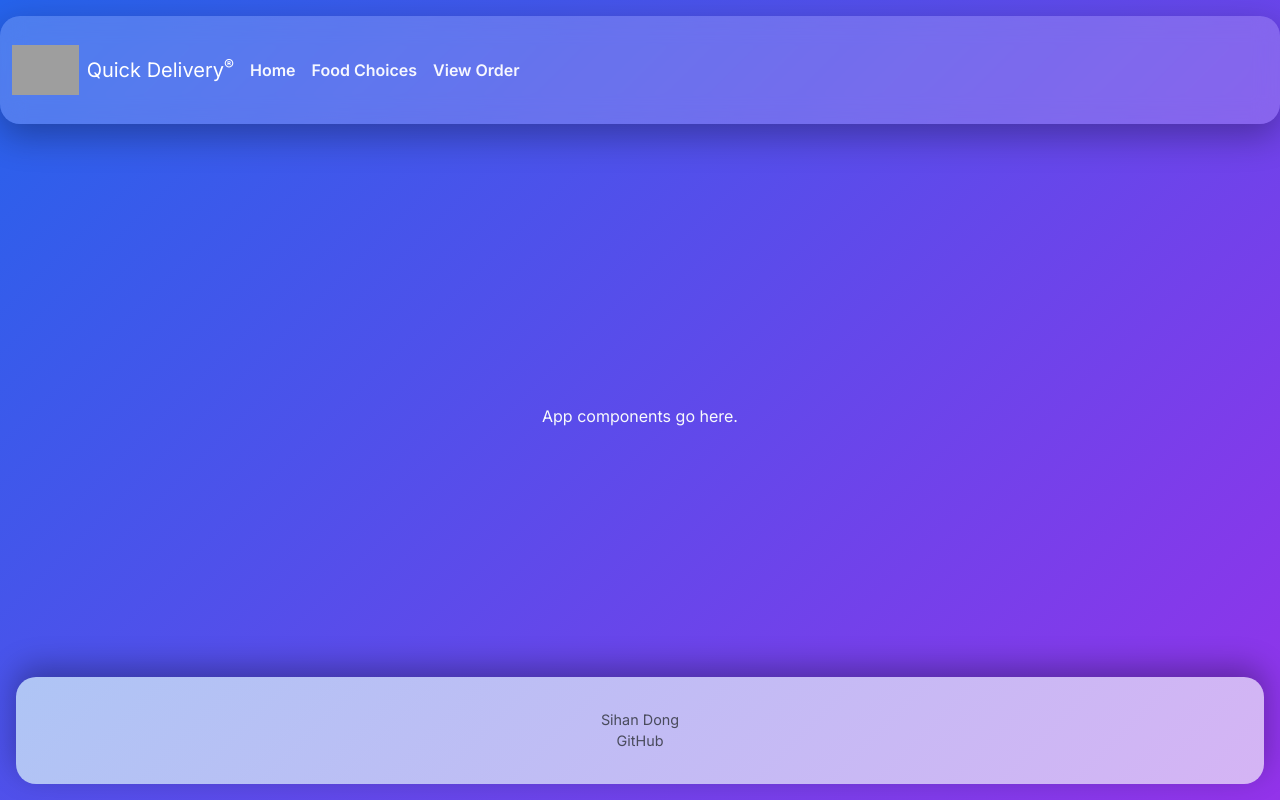
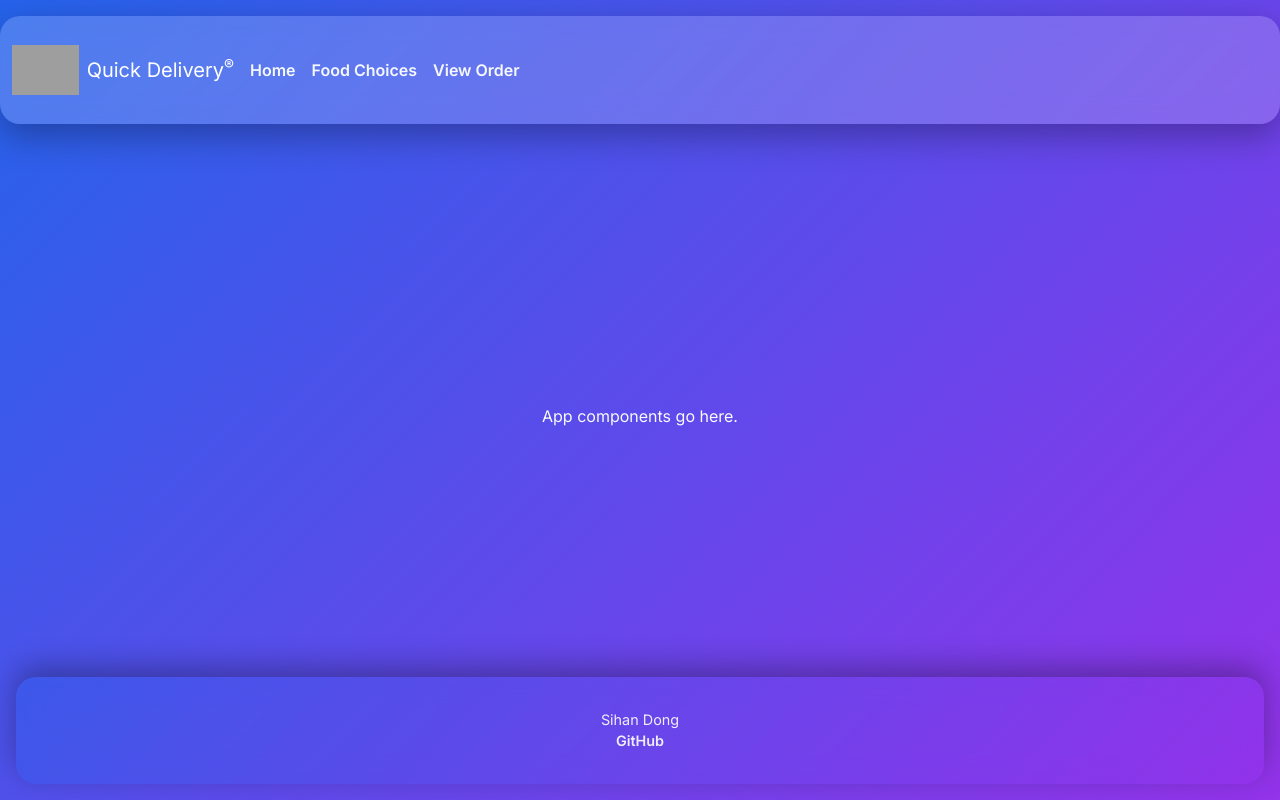
Before and after one commit to Sihan-Dong2007/QuickDeliver, a React (Vite) app: page / in a window 1280 px wide. Built offline with nearby package versions, Linux system fonts and the light colour scheme; grey boxes are pictures that could not be loaded.

Commit message:
change footer to have the same style as header

```diff
--- a/src/app.css
+++ b/src/app.css
@@ -177,17 +177,39 @@ footer {
 
   text-align: center;
   font-size: 0.9rem;
+
+  color: rgba(255, 255, 255, 0.9);
+}
+
+footer span {
+  color: rgba(255, 255, 255, 0.9);
 }
 
 footer a {
-  color: #f8fafc;
+  color: rgba(255, 255, 255, 0.95);
+  font-weight: 600;
   text-decoration: none;
+  position: relative;
   transition: color 0.3s ease;
+}
+
+footer a::after {
+  content: '';
+  position: absolute;
+  width: 0;
+  height: 2px;
+  background: var(--secondary);
+  left: 0;
+  bottom: -2px;
+  transition: width 0.3s ease;
+}
+
+footer a:hover::after {
+  width: 100%;
 }
 
 footer a:hover {
   color: var(--secondary);
-  text-decoration: underline;
 }
 
 @media (max-width: 600px) {
--- a/src/app.jsx
+++ b/src/app.jsx
@@ -42,7 +42,7 @@ export default function App() {
       </main>
 
 
-      <footer className="bg-light text-muted mt-5">
+      <footer className="mt-5">
         <div className="container-fluid text-center py-3">
           <span className="text-reset">Sihan Dong</span>
           <br />
```
